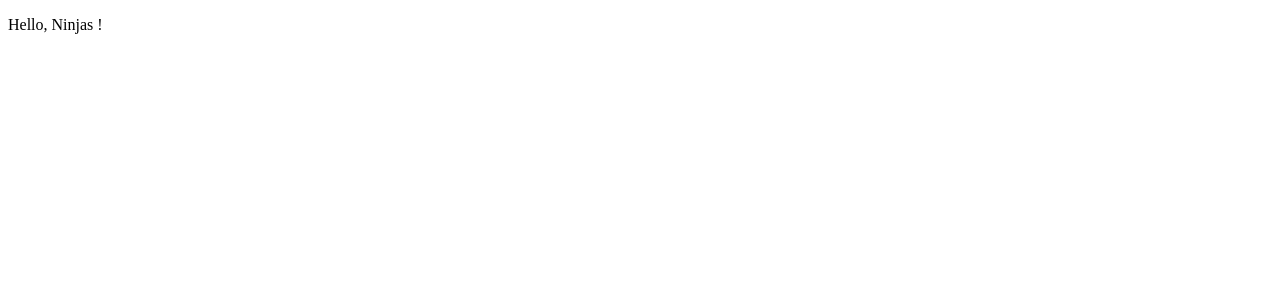
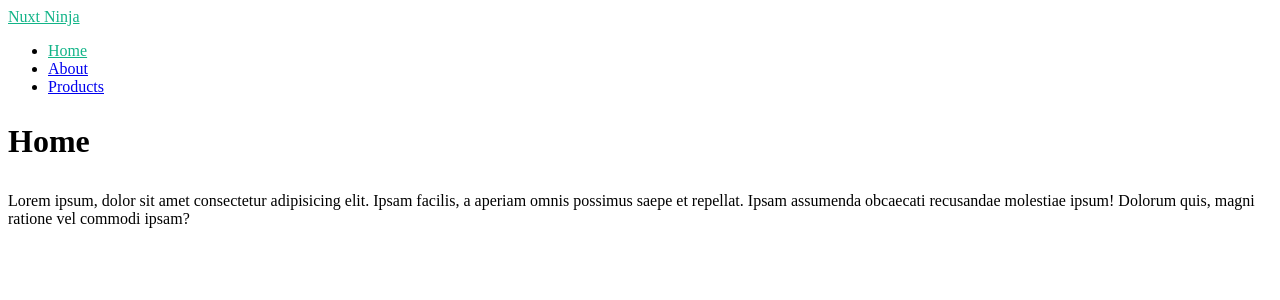
Before and after one commit to reDawsonLin/Nuxt3-NetNinja, a Nuxt app: page / in a window 1280 px wide. Shown: the top 300 px of the page. Built offline with nearby package versions, Linux system fonts and the light colour scheme.

Commit message:
!! Add !! #6 Finished

```diff
--- a/app.vue
+++ /dev/null
@@ -1,5 +0,0 @@
-<template>
-  <div>
-    <p>Hello, Ninjas !</p>
-  </div>
-</template>
--- /dev/null
+++ b/layouts/default.vue
@@ -0,0 +1,26 @@
+<script setup></script>
+
+<template>
+  <header>
+    <nav>
+      <nuxt-link to="/">Nuxt Ninja</nuxt-link>
+
+      <ul>
+        <li><NuxtLink to="/">Home</NuxtLink></li>
+        <li><NuxtLink to="/about">About</NuxtLink></li>
+        <li><NuxtLink to="/products">Products</NuxtLink></li>
+      </ul>
+    </nav>
+  </header>
+
+  <!-- output the page content -->
+  <div>
+    <slot />
+  </div>
+</template>
+
+<style lang="scss" scoped>
+.router-link-exact-active {
+  color: #12b488;
+}
+</style>
--- /dev/null
+++ b/layouts/products.vue
@@ -0,0 +1,28 @@
+<template>
+  <header>
+    <nav>
+      <nuxt-link to="/products">Nuxt Ninja Product</nuxt-link>
+    </nav>
+  </header>
+
+  <!-- output the page content -->
+  <div>
+    <slot />
+  </div>
+
+  <footer>
+    <ul>
+      <li><NuxtLink to="/">Home</NuxtLink></li>
+      <li><NuxtLink to="/about">About</NuxtLink></li>
+      <li><NuxtLink to="/products">Products</NuxtLink></li>
+    </ul>
+  </footer>
+</template>
+
+<script setup></script>
+
+<style lang="scss" scoped>
+.router-link-exact-active {
+  color: #12b488;
+}
+</style>
--- a/package.json
+++ b/package.json
@@ -8,6 +8,7 @@
     "postinstall": "nuxt prepare"
   },
   "devDependencies": {
-    "nuxt": "3.0.0"
+    "nuxt": "3.0.0",
+    "sass": "^1.57.1"
   }
 }
--- /dev/null
+++ b/pages/about.vue
@@ -0,0 +1,24 @@
+<script setup>
+// definePageMeta({
+//   layout: "default",
+// });
+</script>
+
+<template>
+    <h2>About</h2>
+    <p>
+      Lorem ipsum, dolor sit amet consectetur adipisicing elit. Ipsam facilis, a
+      aperiam omnis possimus saepe et repellat. Ipsam assumenda obcaecati
+      recusandae molestiae ipsum! Dolorum quis, magni ratione vel commodi ipsam?
+    </p>
+</template>
+
+<style lang="scss" scoped>
+h2 {
+  margin-bottom: 2rem;
+  font-size: 2rem;
+}
+p {
+  margin: 1.5rem 0;
+}
+</style>
--- /dev/null
+++ b/pages/index.vue
@@ -0,0 +1,24 @@
+<script setup>
+// definePageMeta({
+//   layout: "default",
+// });
+</script>
+
+<template>
+  <h2>Home</h2>
+  <p>
+    Lorem ipsum, dolor sit amet consectetur adipisicing elit. Ipsam facilis, a
+    aperiam omnis possimus saepe et repellat. Ipsam assumenda obcaecati
+    recusandae molestiae ipsum! Dolorum quis, magni ratione vel commodi ipsam?
+  </p>
+</template>
+
+<style lang="scss" scoped>
+h2 {
+  margin-bottom: 2rem;
+  font-size: 2rem;
+}
+p {
+  margin: 1.5rem 0;
+}
+</style>
--- /dev/null
+++ b/pages/products/[id].vue
@@ -0,0 +1,29 @@
+<template>
+  <div>
+    <p>Product details for {{ id }}</p>
+    <p>
+      Lorem ipsum dolor sit amet consectetur adipisicing elit. Placeat iure
+      maiores non doloremque. Iste nihil sint minus optio officiis mollitia aut,
+      accusantium repudiandae beatae velit fugit expedita eius. Eveniet, fugit.
+    </p>
+  </div>
+</template>
+
+<script setup>
+const route = useRoute();
+const { id } = route.params;
+
+definePageMeta({
+  layout: "products",
+});
+</script>
+
+<style lang="scss" scoped>
+h2 {
+  margin-bottom: 2rem;
+  font-size: 2rem;
+}
+p {
+  margin: 1.5rem 0;
+}
+</style>
--- /dev/null
+++ b/pages/products/index.vue
@@ -0,0 +1,19 @@
+<template>
+  <h2>Product</h2>
+</template>
+
+<script setup>
+definePageMeta({
+  layout: "products",
+});
+</script>
+
+<style lang="scss" scoped>
+h2 {
+  margin-bottom: 2rem;
+  font-size: 2rem;
+}
+p {
+  margin: 1.5rem 0;
+}
+</style>
```
Also changed, not shown: 1 other file (tests, documents, lock files or other folders).
